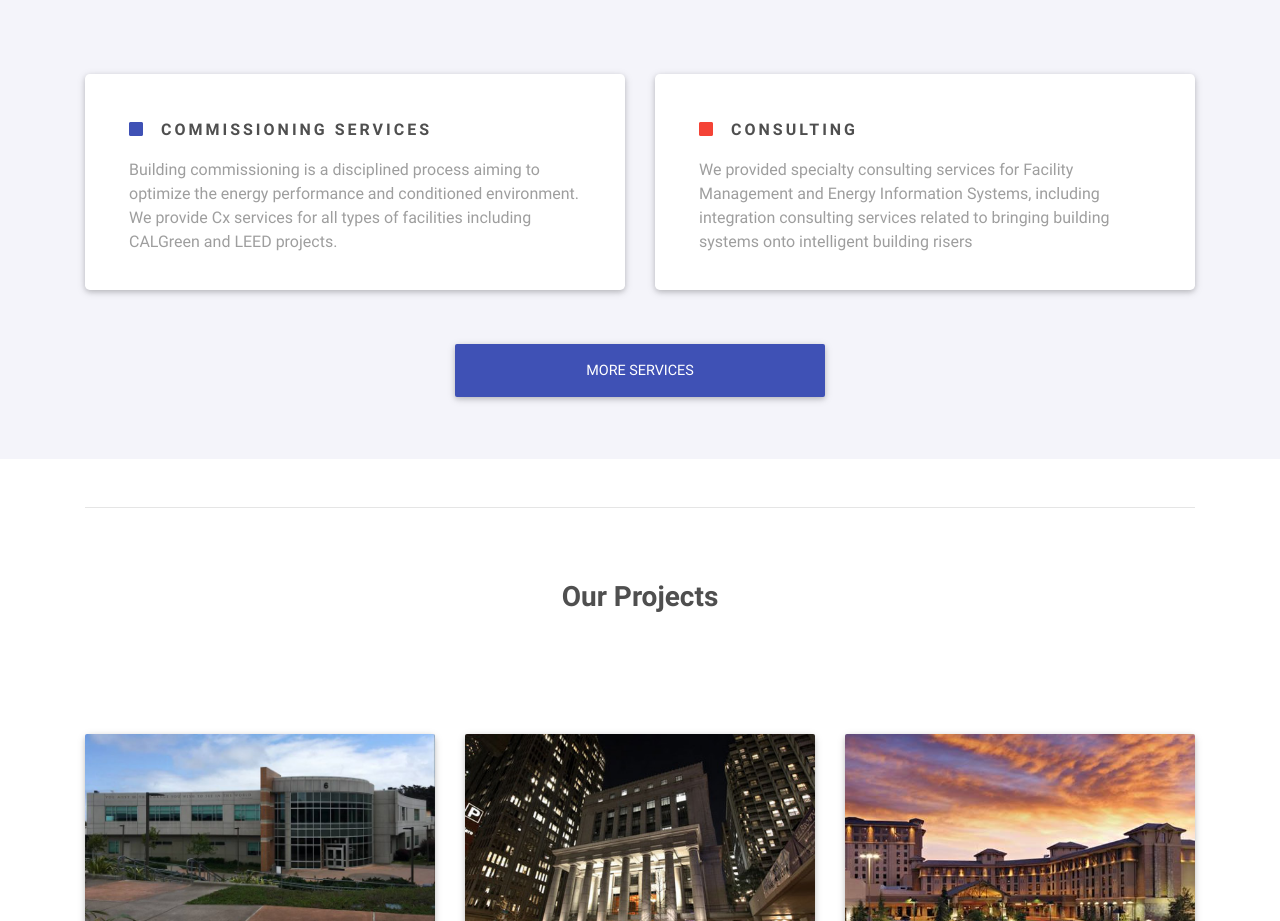
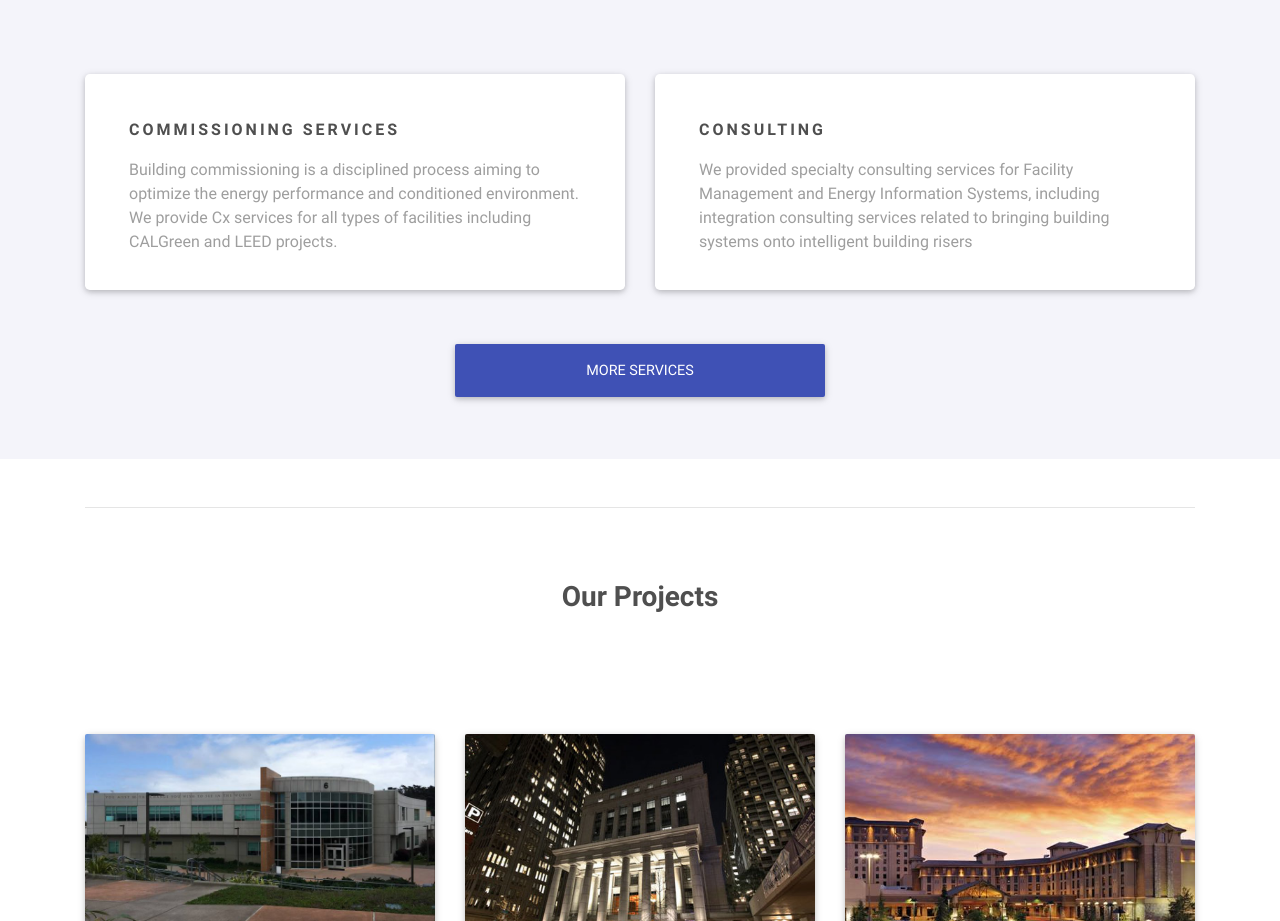
Before and after one commit to GRDEnergy/grdenergy.github.io, a plain HTML site: page index.html in a window 1280 px wide. Shown: the part 1000-1921 px from the top of the page. Drawn offline with Linux system fonts and the light colour scheme.

Commit message:
Update index.html

```diff
--- a/index.html
+++ b/index.html
@@ -111,7 +111,7 @@
                             <!--Panel-->
                             <div class="card card-body text-left white hoverable">
                                 <p class="feature-title title font-bold dark-grey-text font-up spacing mt-4 mx-4">
-                                    <i class="fas fa-square indigo-text mr-2" aria-hidden="true"></i>
+
                                     <strong>Commissioning Services</strong>
                                 </p>
                                 <p class="grey-text font-small mx-4">Building commissioning is a disciplined process aiming to optimize the energy performance and conditioned environment. We provide Cx services for all types of facilities including CALGreen and LEED projects.
@@ -129,7 +129,7 @@
                             <!--Panel-->
                             <div class="card card-body text-left white hoverable">
                                 <p class="feature-title title font-bold dark-grey-text font-up spacing mt-4 mx-4">
-                                    <i class="fa fa-square red-text mr-2" aria-hidden="true"></i>
+
                                     <strong>Consulting</strong>
                                 </p>
                                 <p class="grey-text font-small mx-4">
```
